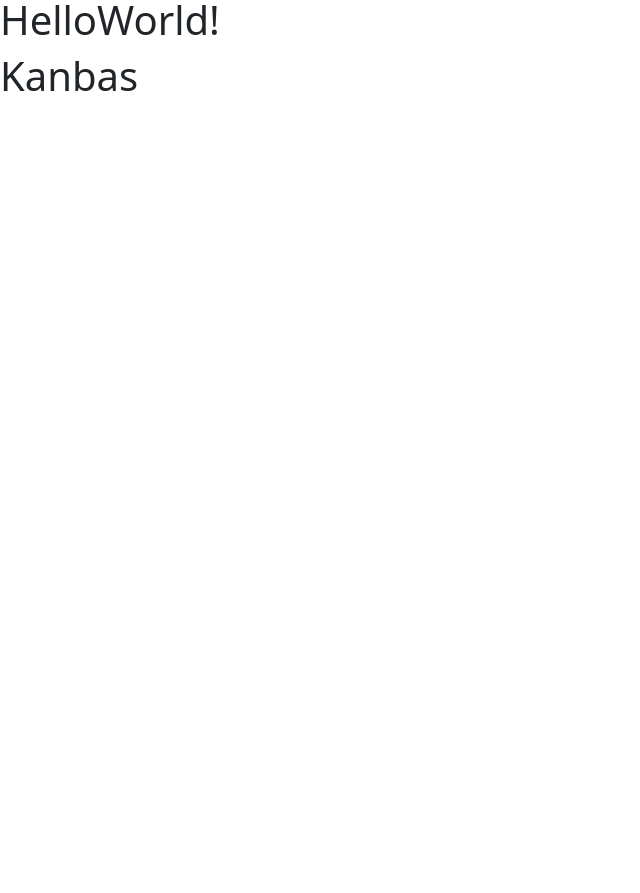
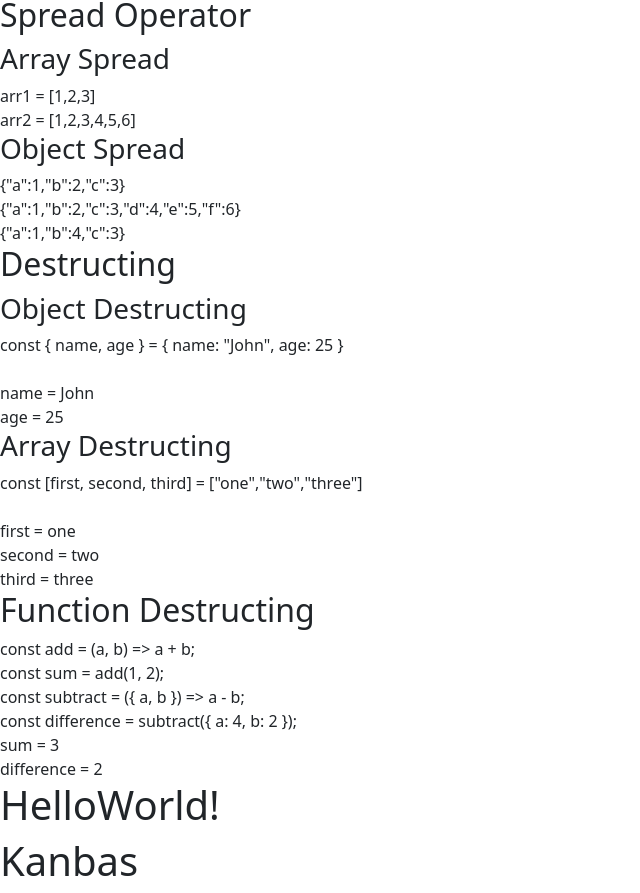
Before and after one commit to philipngpack/kanbas-react-web-app, a React (Create React App) app: page / in a window 1280 px wide. Shown: the part 2868-3761 px from the top of the page, without its empty margins (0-640 px from the left). Before the commit the page ends 2976 px from the top, so only its background shows below. Built offline with nearby package versions, Linux system fonts and the light colour scheme.

Commit message:
up to react router

```diff
--- /dev/null
+++ b/src/Labs/a3/Javascript/functions/FunctionDestructing.tsx
@@ -0,0 +1,17 @@
+function FunctionDestructing() {
+    const add = (a: number, b: number) => a + b;
+    const sum = add(1, 2);
+    const subtract = ({ a, b }: { a: number; b: number }) => a - b;
+    const difference = subtract({ a: 4, b: 2 });
+    return (
+      <div>
+        <h2>Function Destructing</h2>
+        const add = (a, b) =&gt; a + b;<br />
+        const sum = add(1, 2);<br />
+        const subtract = (&#123; a, b &#125;) =&gt; a - b;<br />
+        const difference = subtract(&#123; a: 4, b: 2 &#125;);<br/>
+        sum = {sum}<br />
+        difference = {difference}
+      </div>
+   );}
+   export default FunctionDestructing;
--- a/src/Labs/a3/Javascript/index.tsx
+++ b/src/Labs/a3/Javascript/index.tsx
@@ -8,6 +8,9 @@
 import JsonStringify from "./json/JsonStringify";
 import TemplateLiterals from "./string/TemplateLiterals";
 import House from "./json/House";
+import Spreading from "./json/Spreading";
+import Destructing from "./json/Destructing";
+import FunctionDestructing from "./functions/FunctionDestructing";
 
 function JavaScript() {
     console.log('Hello World!');
@@ -24,6 +27,9 @@
             <JsonStringify />
             <TemplateLiterals />
             <House />
+            <Spreading />
+            <Destructing />
+            <FunctionDestructing />
         </div>
     );
 }
--- /dev/null
+++ b/src/Labs/a3/Javascript/json/Destructing.tsx
@@ -0,0 +1,24 @@
+function Destructing() {
+    const person = { name: "John", age: 25 };
+    const { name, age } = person;
+    // const name = person.name
+    // const age = person.age
+    const numbers = ["one", "two", "three"];
+    const [first, second, third] = numbers;
+    return (
+        <div>
+            <h2>Destructing</h2>
+            <h3>Object Destructing</h3>
+            const &#123; name, age &#125; =
+            &#123; name: "John", age: 25 &#125;<br /><br />
+            name = {name}<br />
+            age = {age}
+            <h3>Array Destructing</h3>
+            const [first, second, third] = ["one","two","three"]<br /><br />
+            first = {first}<br />
+            second = {second}<br />
+            third = {third}
+        </div>
+    );
+}
+export default Destructing;
--- /dev/null
+++ b/src/Labs/a3/Javascript/json/Spreading.tsx
@@ -0,0 +1,19 @@
+function Spreading() {
+    const arr1 = [1, 2, 3];
+    const arr2 = [...arr1, 4, 5, 6];
+    const obj1 = { a: 1, b: 2, c: 3 };
+    const obj2 = { ...obj1, d: 4, e: 5, f: 6 };
+    const obj3 = { ...obj1, b: 4 };
+    return (
+        <div>
+            <h2>Spread Operator</h2>
+            <h3>Array Spread</h3>
+            arr1 = {JSON.stringify(arr1)}  <br />
+            arr2 = {JSON.stringify(arr2)}  <br />
+            <h3>Object Spread</h3>
+            {JSON.stringify(obj1)}         <br />
+            {JSON.stringify(obj2)}         <br />
+            {JSON.stringify(obj3)}         <br />
+        </div>);
+}
+export default Spreading;
```
